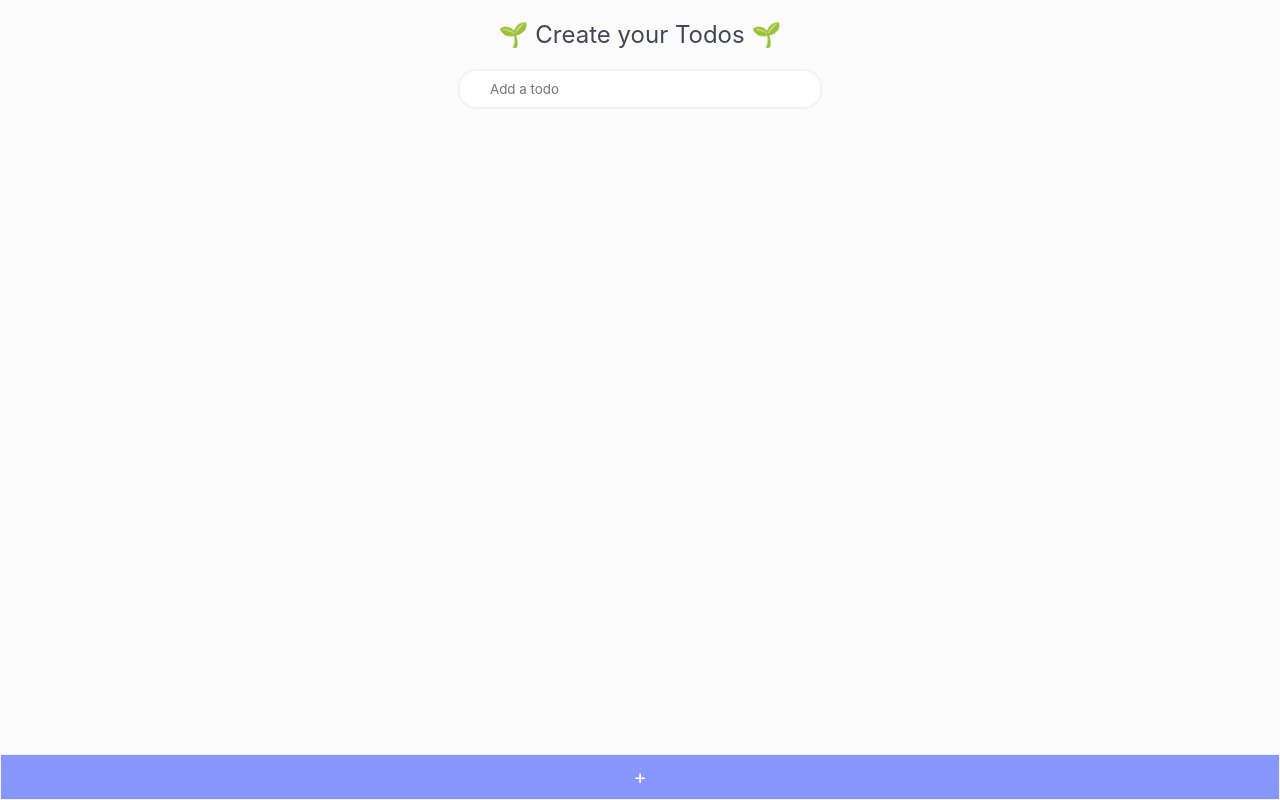
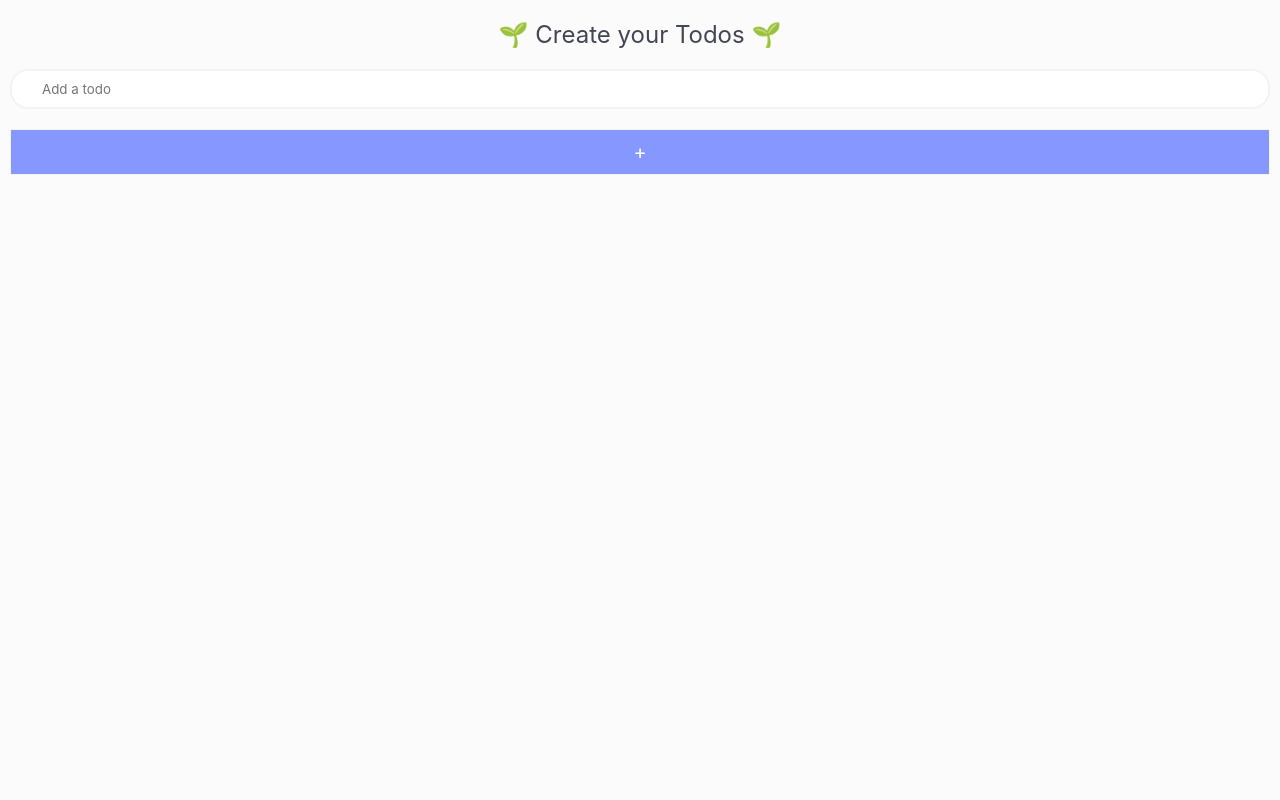
Before and after one commit to sancg/todo-ts, a React (Vite) app: page / in a window 1280 px wide. Built offline with nearby package versions, Linux system fonts and the light colour scheme.

Commit message:
Chore: Styling changes

```diff
--- a/src/App.css
+++ b/src/App.css
@@ -25,7 +25,7 @@ body {
 .App{
     position: relative;
     display: grid;
-    place-content: center;
+    margin: 0 10px;
     text-align: center;
 }
 
@@ -50,7 +50,7 @@ ul > li > span{
 }
 
 .newTask{
-    position: fixed;
+    /* position: fixed;
     bottom: 0;
-    width: 100%;
+    width: 100%; */
 }
--- a/src/components/TodoSearch.tsx
+++ b/src/components/TodoSearch.tsx
@@ -17,7 +17,6 @@ const TodoSearch = ({ search, onChange, onKeyPress }: Props) => {
             }}
             style={{
                 borderRadius: "18px",
-                width: "300px",
                 padding: "10px 30px",
                 border: "2px solid #f3f3f3",
                 margin: "20px 0",
```
